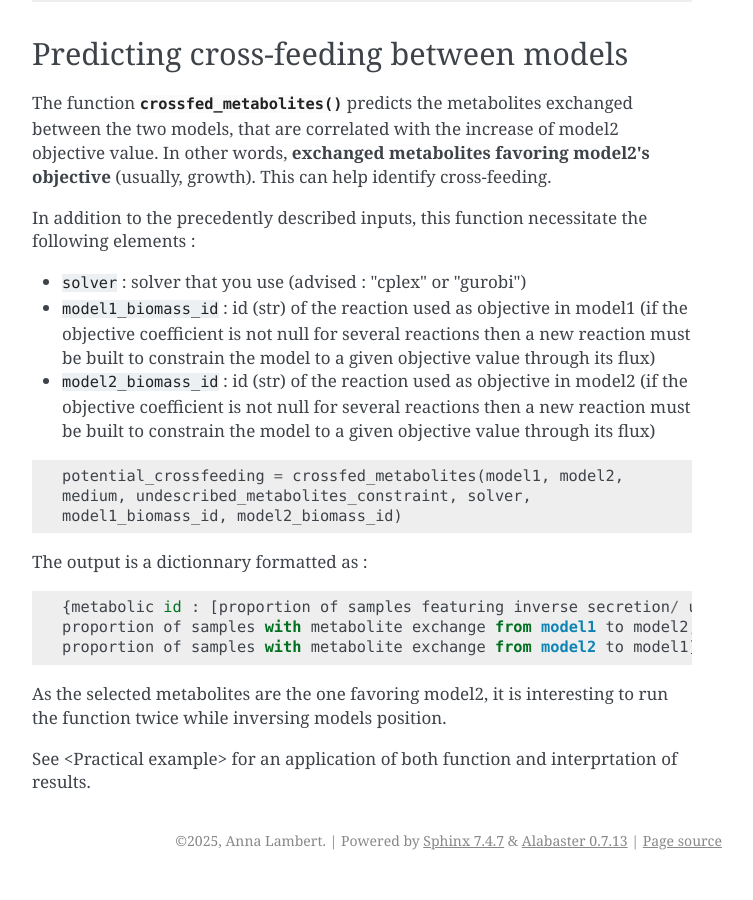
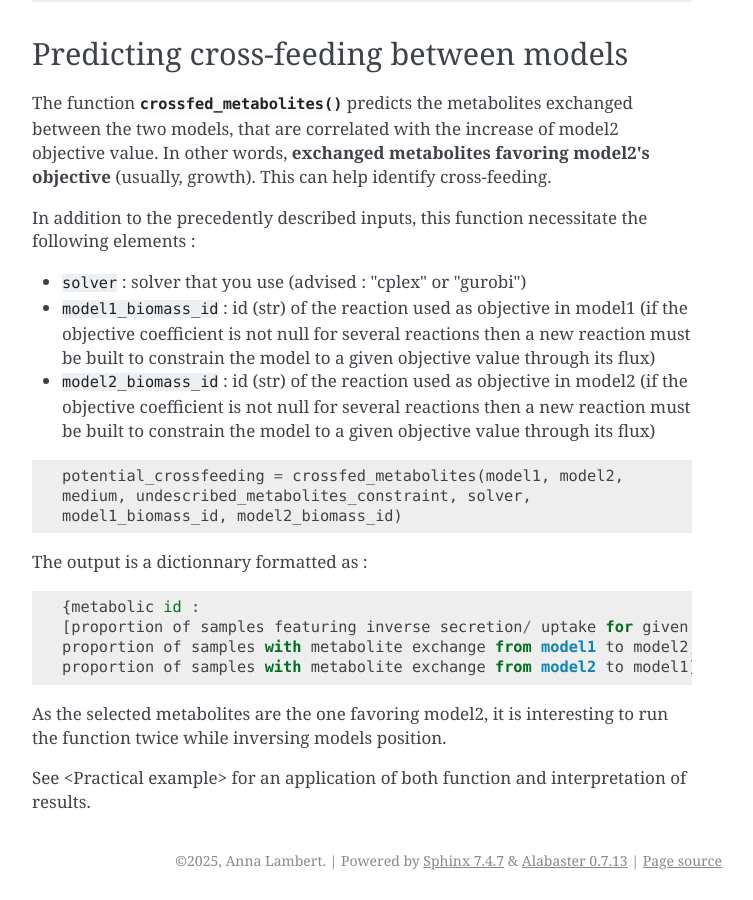
Before and after one commit to Anna-cell/mimeco, a Sphinx documentation site: the page built from source/usage.rst, in a window 1280 px wide and 900 px high, scrolled down 1492 px. Shown: the whole window, without its empty margins (388-1141 px from the left). Built offline with Sphinx 7.4.7, drawn with Linux system fonts in a browser that asks for light colours; pages that are not in the unit, such as notebooks, are missing from menus.

Commit message:
update README

```diff
--- a/README.rst
+++ b/README.rst
@@ -4,6 +4,9 @@
 MIMEco is python package that explores communities metabolic interactions using multi-objective linear programming on GEnome-scale Metabolic models (GEMs).
 This tool automates the inference of interaction type, interaction score and exchanged metablites beteen two models in a given condition.
 
+.. image:: resources/MIMEco_logo.png
+  :width: 300
+  :alt: MIMEco logo
 
 Documentation
 ~~~~~~~~~~~~~
--- a/source/usage.rst
+++ b/source/usage.rst
@@ -89,10 +89,11 @@
 
 .. code-block:: python
 
-    {metabolic id : [proportion of samples featuring inverse secretion/ uptake for given metabolite,
+    {metabolic id :
+    [proportion of samples featuring inverse secretion/ uptake for given metabolite,
     proportion of samples with metabolite exchange from model1 to model2,
     proportion of samples with metabolite exchange from model2 to model1]}
 
 As the selected metabolites are the one favoring model2, it is interesting to run the function twice while inversing models position.
 
-See <Practical example> for an application of both function and interprtation of results.
+See <Practical example> for an application of both function and interpretation of results.
```
Also changed, not shown: resources/MIMEco logo.png (added).
